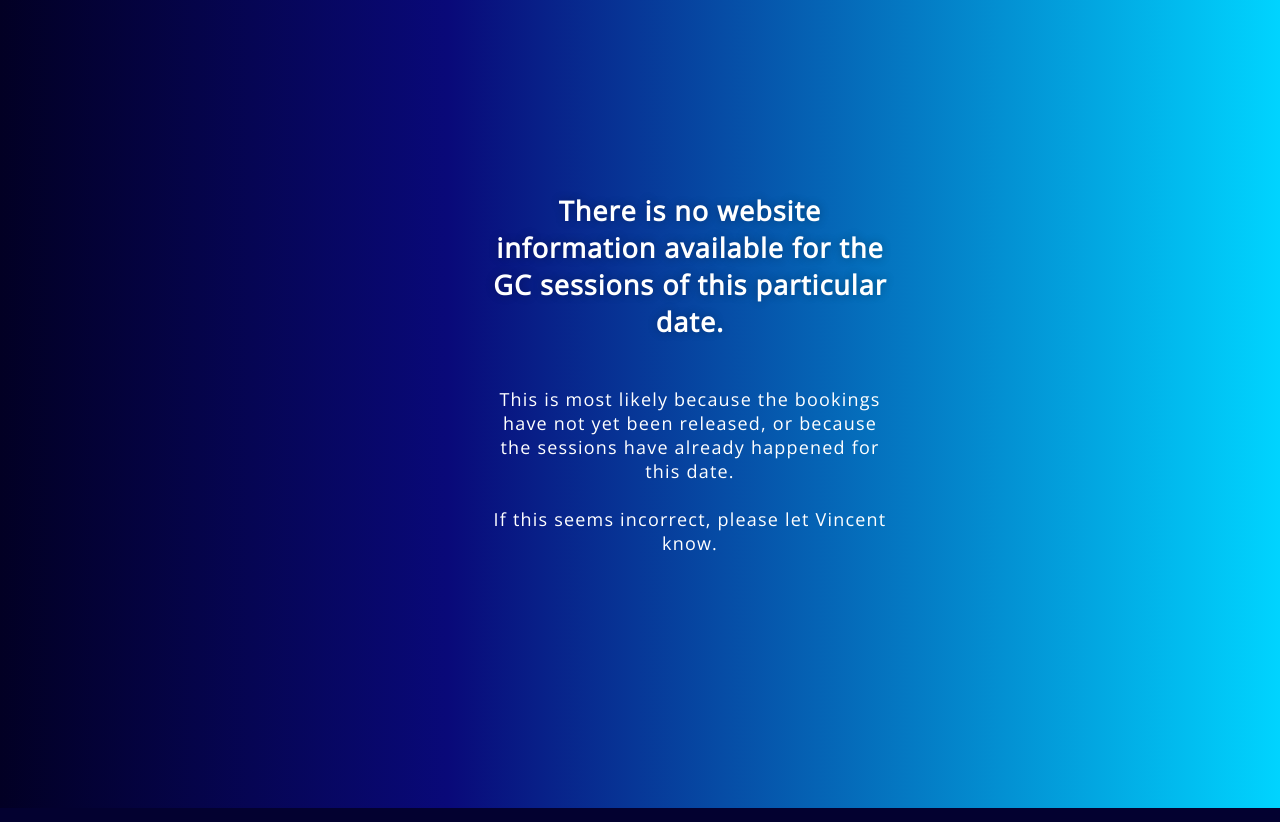
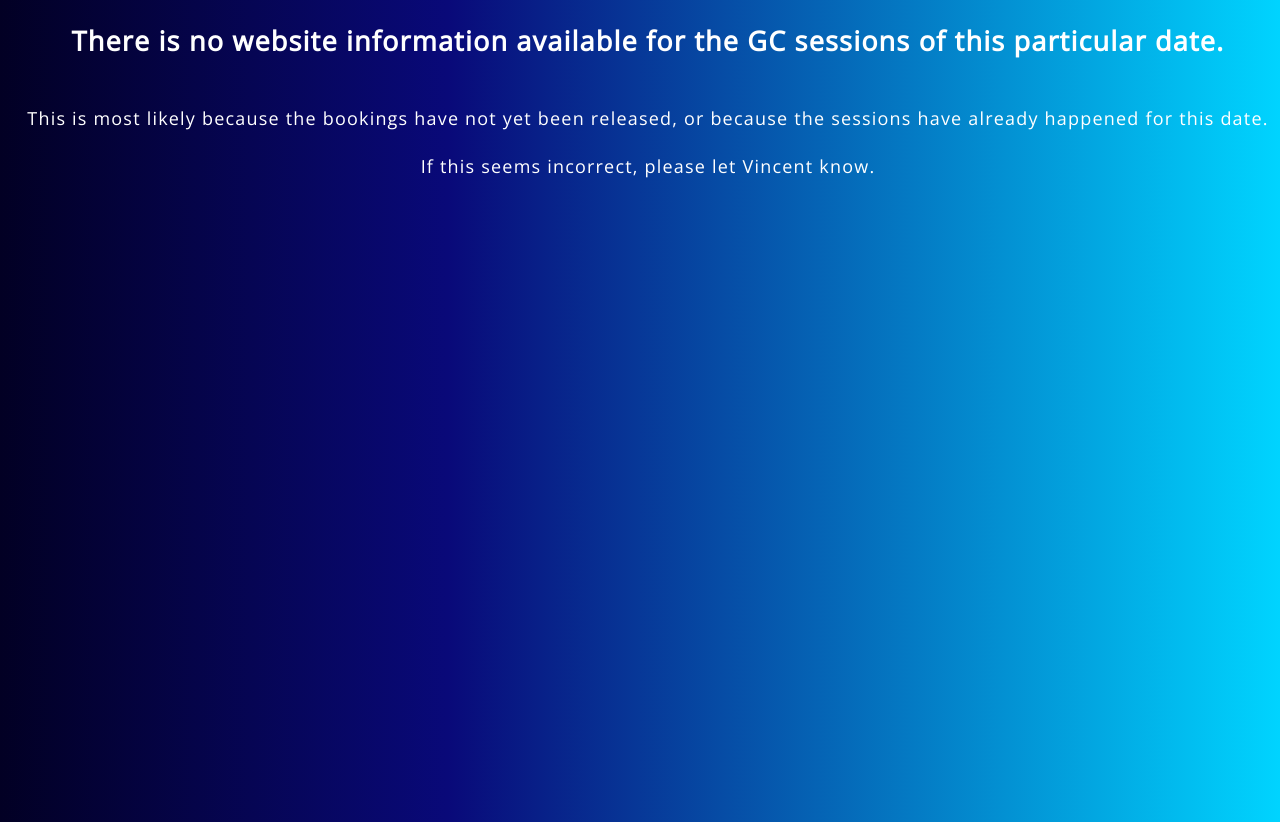
Before and after one commit to VenzoG/HowBusyCinema, a Flask app: template templates/unconfirmed.html in a window 1280 px wide. Run offline with Flask 2, Linux system fonts and the light colour scheme; the template is opened without the code that fills it, so the values that code supplies are empty.

Commit message:
Update unconfirmed.html

```diff
--- a/templates/unconfirmed.html
+++ b/templates/unconfirmed.html
@@ -13,7 +13,7 @@
     </head>
 
     <body>
-        <div class="login">
+        <div class="result">
             <h2> There is no website information available for the GC sessions of this particular date. </h2>
 
             <br>
```
